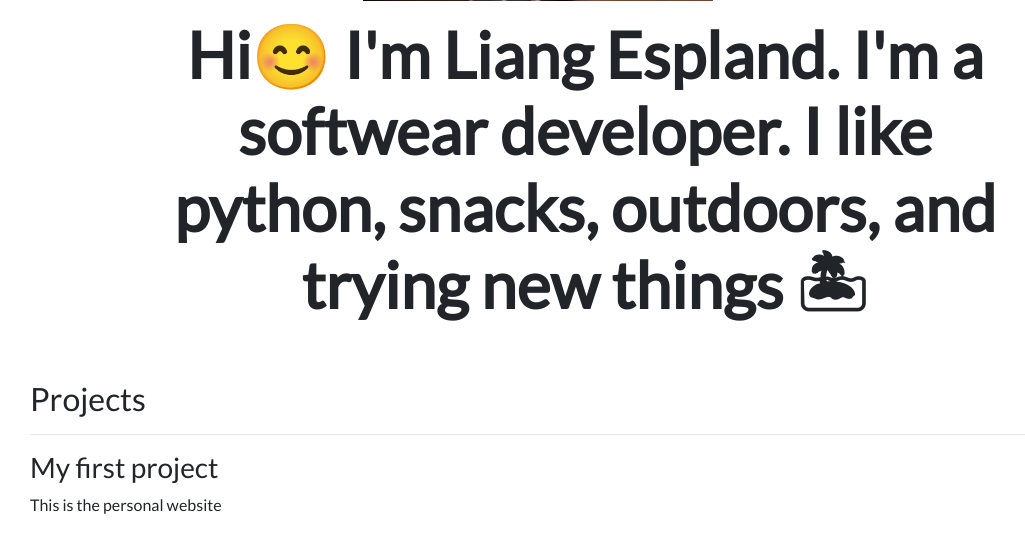
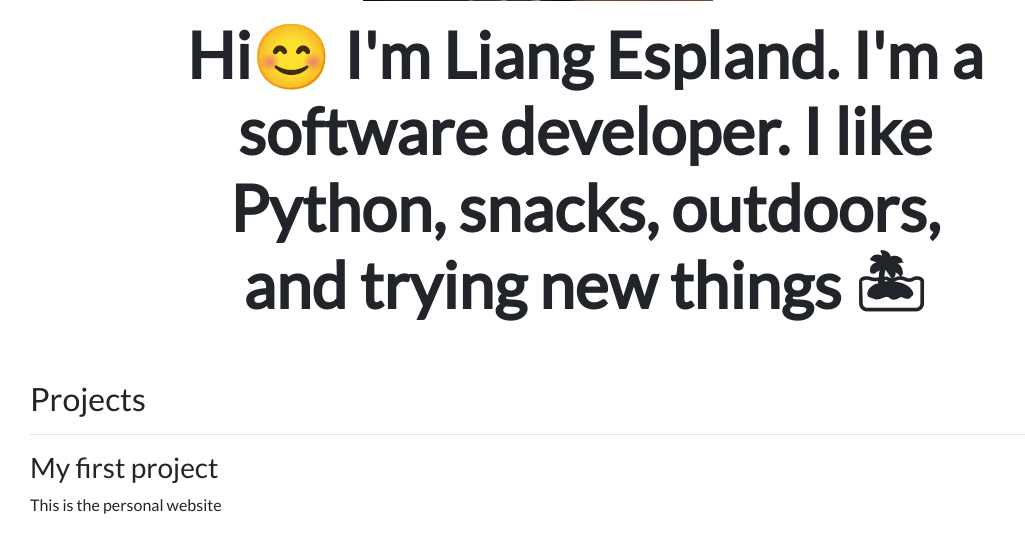
Before and after one commit to happycoding47/personal-portfolio, a Django app: page / in a window 1280 px wide. Shown: the part 430-963 px from the top of the page, without its empty margins (55-1080 px from the left). Run offline with Django 4.2, Linux system fonts and the light colour scheme; data comes from the database, SQL or seed files in the repository; some libraries are stand-ins or nearby versions.

Commit message:
update resume

```diff
--- a/portfolio/templates/portfolio/home.html
+++ b/portfolio/templates/portfolio/home.html
@@ -12,7 +12,7 @@
 
 <div class="row justify-content-center mb-3">
   <div class="col-md-9 text-center">
-    <h2 id="hometext" class="font-weight-bold" font-size: 20px>Hi😊 I'm Liang Espland. I'm a softwear developer. I like python, snacks, outdoors, and trying new things 🏝 </h2>
+    <h2 id="hometext" class="font-weight-bold" font-size: 20px>Hi😊 I'm Liang Espland. I'm a software developer. I like Python, snacks, outdoors, and trying new things 🏝 </h2>
   </div>
 </div>
 
```
Also changed, not shown: 1 other file.
